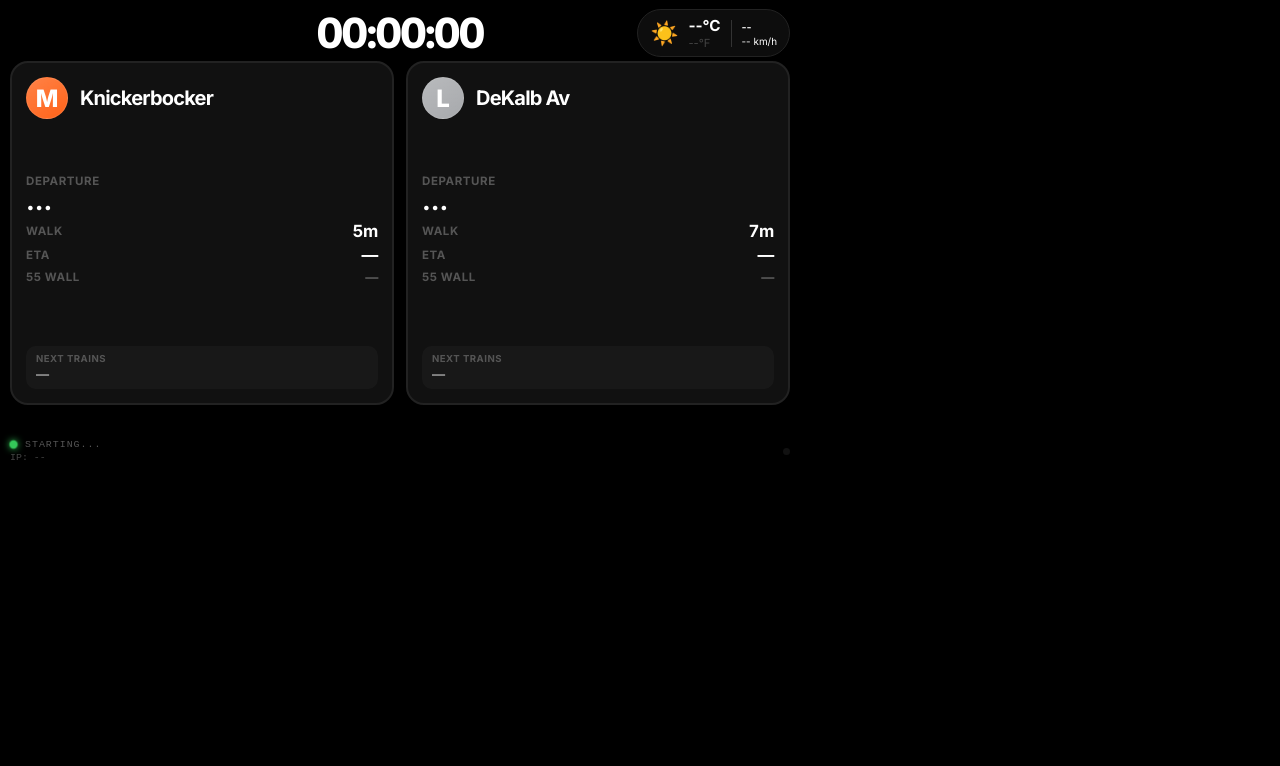
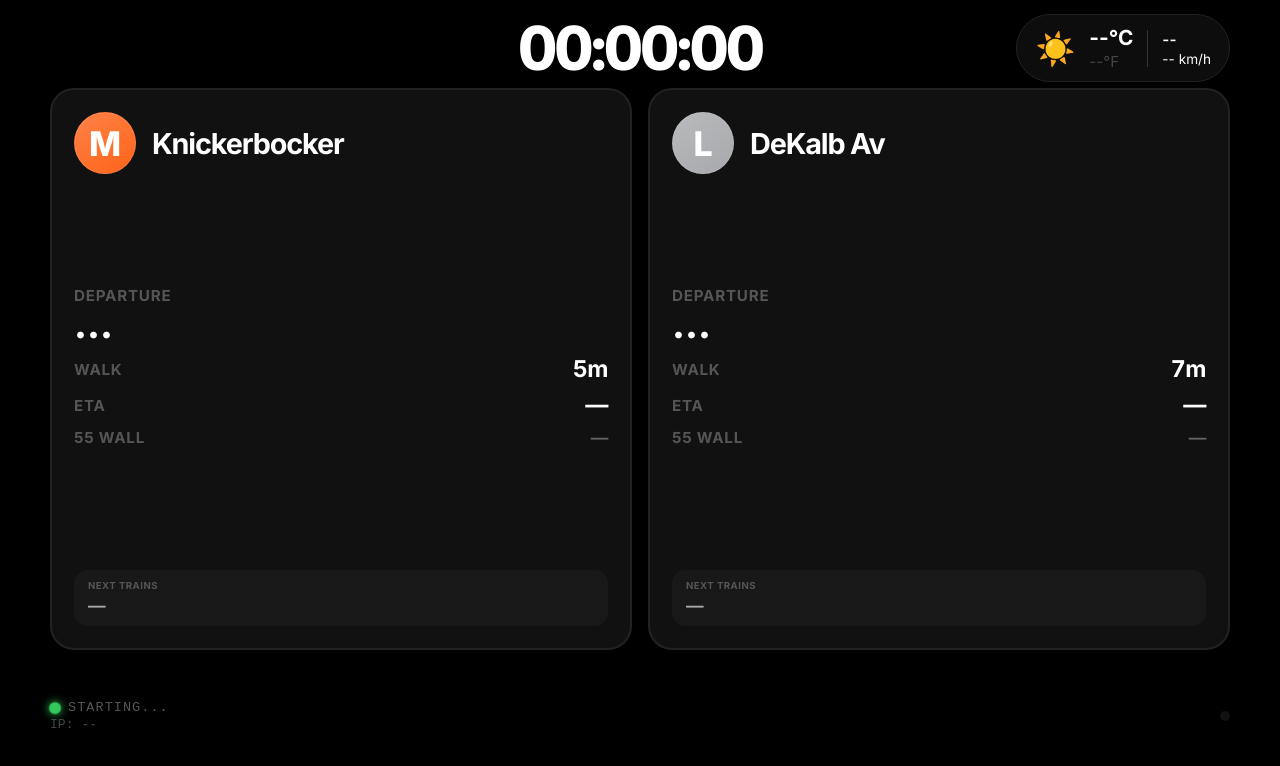
Before and after one commit to rickyspanish6/mta-webapp, a website: page public/index.html in a window 1280 px wide. Drawn offline with Linux system fonts and the light colour scheme; no server answers.

Commit message:
Tiny chnages for ipad

```diff
--- a/public/css/styles.css
+++ b/public/css/styles.css
@@ -22,19 +22,19 @@ body {
   color: #fff;
   font-family: 'Inter', sans-serif;
   margin: 0;
-  padding: 5px 10px;
-  height: 480px;
-  width: 800px;
+  padding: 8px 50px 50px 50px;
+  height: 100vh;
+  width: 100vw;
   display: flex;
   flex-direction: column;
-  align-items: center;
+  align-items: stretch;
   overflow: hidden;
 }
 
 /* ─── HEADER (clock + weather) ─── */
 .header-container {
-  width: 780px;
-  height: 56px;
+  width: 100%;
+  height: 80px;
   display: grid;
   grid-template-columns: 1fr 2fr 1fr;
   align-items: center;
@@ -43,7 +43,7 @@ body {
 
 .header-clock {
   grid-column: 2;
-  font-size: 2.6rem;
+  font-size: 3.8rem;
   font-weight: 800;
   text-align: center;
   font-variant-numeric: tabular-nums;
@@ -56,31 +56,31 @@ body {
   justify-self: end;
   display: flex;
   align-items: center;
-  gap: 10px;
+  gap: 14px;
   background: rgba(255, 255, 255, 0.05);
-  padding: 6px 12px;
+  padding: 10px 18px;
   border-radius: 50px;
   border: 1px solid #222;
 }
 
 #w-icon {
-  font-size: 1.4rem;
+  font-size: 2rem;
 }
 
 .temp-container {
   display: flex;
   flex-direction: column;
-  gap: 1px;
+  gap: 2px;
 }
 
 .temp-primary {
   font-weight: 700;
-  font-size: 0.95rem;
+  font-size: 1.3rem;
 }
 
 .temp-secondary {
   color: #444;
-  font-size: 0.7rem;
+  font-size: 0.95rem;
 }
 
 /* Dimmed Fahrenheit */
@@ -88,20 +88,20 @@ body {
 .weather-details {
   display: flex;
   flex-direction: column;
-  gap: 1px;
+  gap: 2px;
   border-left: 1px solid #333;
-  padding-left: 10px;
+  padding-left: 14px;
 }
 
 .weather-condition {
-  font-size: 0.68rem;
+  font-size: 0.95rem;
   color: #fff;
   font-weight: 600;
 }
 
 /* Bright like temp */
 .weather-wind {
-  font-size: 0.62rem;
+  font-size: 0.85rem;
   color: #fff;
   font-weight: 500;
 }
@@ -114,18 +114,18 @@ body {
   justify-self: start;
   display: flex;
   align-items: center;
-  gap: 6px;
+  gap: 8px;
 }
 
 /* Each glance-item is hidden by default, shown via JS */
 .glance-item {
   display: none;
   align-items: center;
-  gap: 5px;
+  gap: 7px;
   background: rgba(255, 59, 48, 0.12);
   border: 1px solid rgba(255, 59, 48, 0.45);
-  border-radius: 6px;
-  padding: 3px 7px 3px 4px;
+  border-radius: 8px;
+  padding: 5px 10px 5px 6px;
   animation: glancePulse 2s ease-in-out infinite;
 }
 
@@ -135,12 +135,12 @@ body {
 
 /* Route circle — colour set inline by JS */
 .glance-route {
-  font-size: 0.68rem;
+  font-size: 0.9rem;
   font-weight: 800;
   color: #fff;
   border-radius: 50%;
-  width: 20px;
-  height: 20px;
+  width: 28px;
+  height: 28px;
   display: flex;
   align-items: center;
   justify-content: center;
@@ -148,7 +148,7 @@ body {
 }
 
 .glance-label {
-  font-size: 0.6rem;
+  font-size: 0.8rem;
   font-weight: 700;
   color: var(--safety-red);
   text-transform: uppercase;
@@ -171,8 +171,8 @@ body {
 .dashboard {
   display: flex;
   flex-direction: row;
-  gap: 12px;
-  width: 780px;
+  gap: 16px;
+  width: 100%;
   flex: 1;
   /* fills remaining space */
   justify-content: center;
@@ -182,8 +182,8 @@ body {
 
 .card {
   background: var(--card-bg);
-  border-radius: 18px;
-  padding: 14px;
+  border-radius: 24px;
+  padding: 22px;
   flex: 1;
   border: 2px solid #222;
   display: flex;
@@ -222,17 +222,17 @@ body {
 .card-header {
   display: flex;
   align-items: center;
-  gap: 12px;
+  gap: 16px;
 }
 
 .route-circle {
-  width: 42px;
-  height: 42px;
+  width: 62px;
+  height: 62px;
   border-radius: 50%;
   display: flex;
   align-items: center;
   justify-content: center;
-  font-size: 24px;
+  font-size: 34px;
   font-weight: 800;
   background: linear-gradient(145deg, rgba(255, 255, 255, 0.2) 0%, transparent 100%);
   border: 1px solid rgba(255, 255, 255, 0.1);
@@ -248,24 +248,24 @@ body {
 }
 
 .station-name {
-  font-size: 1.25rem;
+  font-size: 1.8rem;
   font-weight: 700;
   letter-spacing: -0.04em;
 }
 
 .label {
   color: #555;
-  font-size: 0.72rem;
+  font-size: 0.95rem;
   text-transform: uppercase;
   font-weight: 700;
   letter-spacing: 0.05em;
 }
 
 .action-text {
-  font-size: 1.55rem;
+  font-size: 2.3rem;
   font-weight: 800;
   line-height: 1.1;
-  margin-bottom: 6px;
+  margin-bottom: 10px;
 }
 
 .action-text.green-text {
@@ -284,11 +284,11 @@ body {
   display: flex;
   justify-content: space-between;
   align-items: center;
-  margin-top: 4px;
+  margin-top: 8px;
 }
 
 .value-text {
-  font-size: 1.05rem;
+  font-size: 1.45rem;
   font-weight: 700;
   font-variant-numeric: tabular-nums;
   letter-spacing: -0.02em;
@@ -299,30 +299,30 @@ body {
 }
 
 .wall-eta {
-  font-size: 0.82rem;
+  font-size: 1.1rem;
   font-weight: 600;
   color: #666;
 }
 
 .next-box {
   background: rgba(255, 255, 255, 0.03);
-  padding: 7px 10px;
-  border-radius: 10px;
-  margin-top: 6px;
+  padding: 10px 14px;
+  border-radius: 14px;
+  margin-top: 10px;
 }
 
 .next-row {
-  font-size: 0.82rem;
+  font-size: 1.1rem;
   font-weight: 600;
   font-variant-numeric: tabular-nums;
   color: #aaa;
-  margin-top: 2px;
+  margin-top: 4px;
 }
 
 /* ─── SCROLLING TICKER ─── */
 .ticker-wrap {
-  width: 780px;
-  height: 22px;
+  width: 100%;
+  height: 32px;
   overflow: hidden;
   flex-shrink: 0;
   position: relative;
@@ -367,9 +367,9 @@ body {
 .ticker-seg {
   display: inline-flex;
   align-items: center;
-  gap: 6px;
-  padding: 0 24px;
-  font-size: 0.62rem;
+  gap: 8px;
+  padding: 0 32px;
+  font-size: 0.88rem;
   font-weight: 600;
   color: #888;
   flex-shrink: 0;
@@ -379,21 +379,21 @@ body {
   background: var(--safety-red);
   color: #fff;
   font-weight: 800;
-  font-size: 0.6rem;
-  padding: 1px 5px;
-  border-radius: 3px;
+  font-size: 0.82rem;
+  padding: 2px 7px;
+  border-radius: 4px;
   flex-shrink: 0;
 }
 
 .ticker-seg .ticker-dot {
   color: #333;
-  font-size: 0.8rem;
+  font-size: 1.1rem;
 }
 
 /* ─── FOOTER ─── */
 .footer {
-  width: 780px;
-  height: 48px;
+  width: 100%;
+  height: 68px;
   display: flex;
   align-items: center;
   justify-content: space-between;
@@ -407,17 +407,17 @@ body {
 }
 
 .heartbeat-dot {
-  width: 7px;
-  height: 7px;
+  width: 10px;
+  height: 10px;
   border-radius: 50%;
   background: var(--success-green);
-  box-shadow: 0 0 6px var(--success-green);
+  box-shadow: 0 0 8px var(--success-green);
   animation: heartbeat 2s infinite;
 }
 
 .heartbeat-dot.error {
   background: var(--safety-red);
-  box-shadow: 0 0 6px var(--safety-red);
+  box-shadow: 0 0 8px var(--safety-red);
   animation: errorPulse 1s infinite;
 }
 
@@ -446,8 +446,8 @@ body {
 }
 
 .motion-dot {
-  width: 7px;
-  height: 7px;
+  width: 10px;
+  height: 10px;
   border-radius: 50%;
   background: #111;
   transition: all 0.3s ease;
@@ -455,7 +455,7 @@ body {
 
 .motion-dot.active {
   background: var(--motion-blue);
-  box-shadow: 0 0 12px var(--motion-blue);
+  box-shadow: 0 0 16px var(--motion-blue);
   animation: bluePulse 1.5s infinite ease-in-out;
 }
 
@@ -477,7 +477,7 @@ body {
 }
 
 .mta-status {
-  font-size: 0.62rem;
+  font-size: 0.85rem;
   color: #555;
   font-family: monospace;
   letter-spacing: 1px;
@@ -490,19 +490,19 @@ body {
 
 .trash-indicator {
   display: none;
-  font-size: 1.1rem;
+  font-size: 1.5rem;
   color: #bbb;
   font-weight: 600;
   align-items: center;
-  gap: 6px;
+  gap: 8px;
   background: rgba(255, 255, 255, 0.07);
   border: 1px solid rgba(255, 255, 255, 0.1);
-  border-radius: 8px;
-  padding: 8px 16px;
+  border-radius: 10px;
+  padding: 10px 20px;
 }
 
 .trash-indicator.urgent {
-  font-size: 1.3rem;
+  font-size: 1.7rem;
   color: #fff;
   background: rgba(255, 180, 0, 0.15);
   border-color: rgba(255, 180, 0, 0.5);
@@ -521,7 +521,7 @@ body {
 }
 
 .ip-text {
-  font-size: 0.62rem;
+  font-size: 0.82rem;
   color: #444;
   font-family: monospace;
 }
```
Also changed, not shown: public/index.html (+1 -1 lines).
